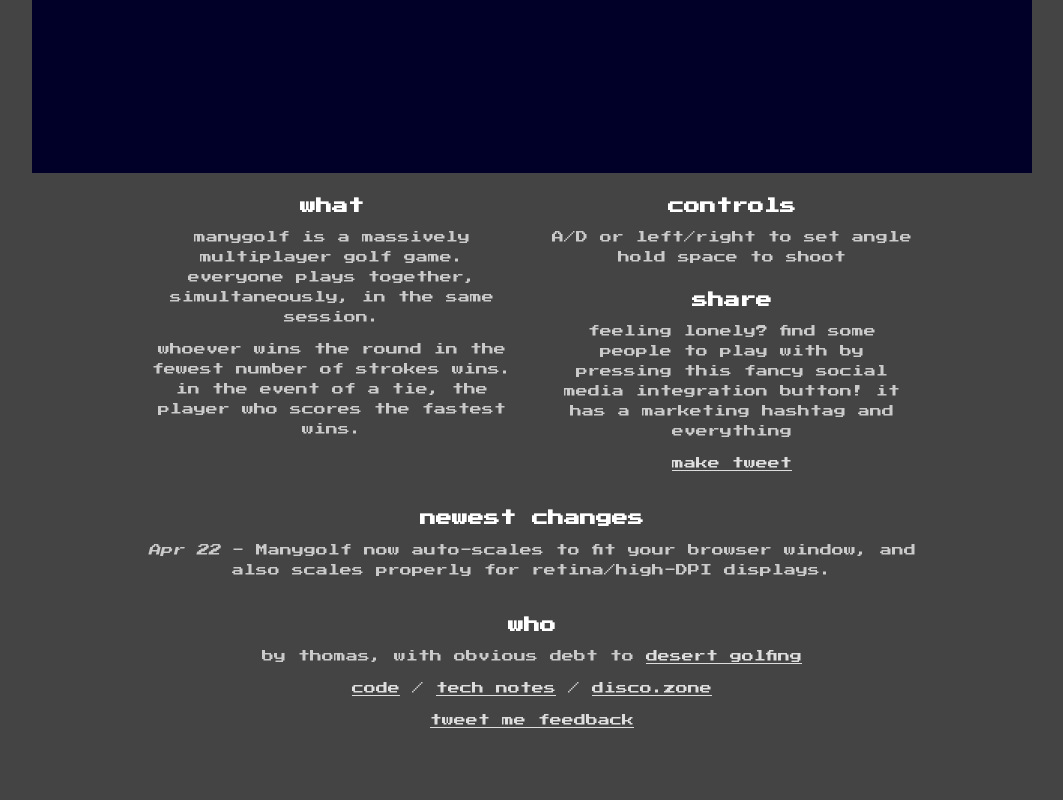
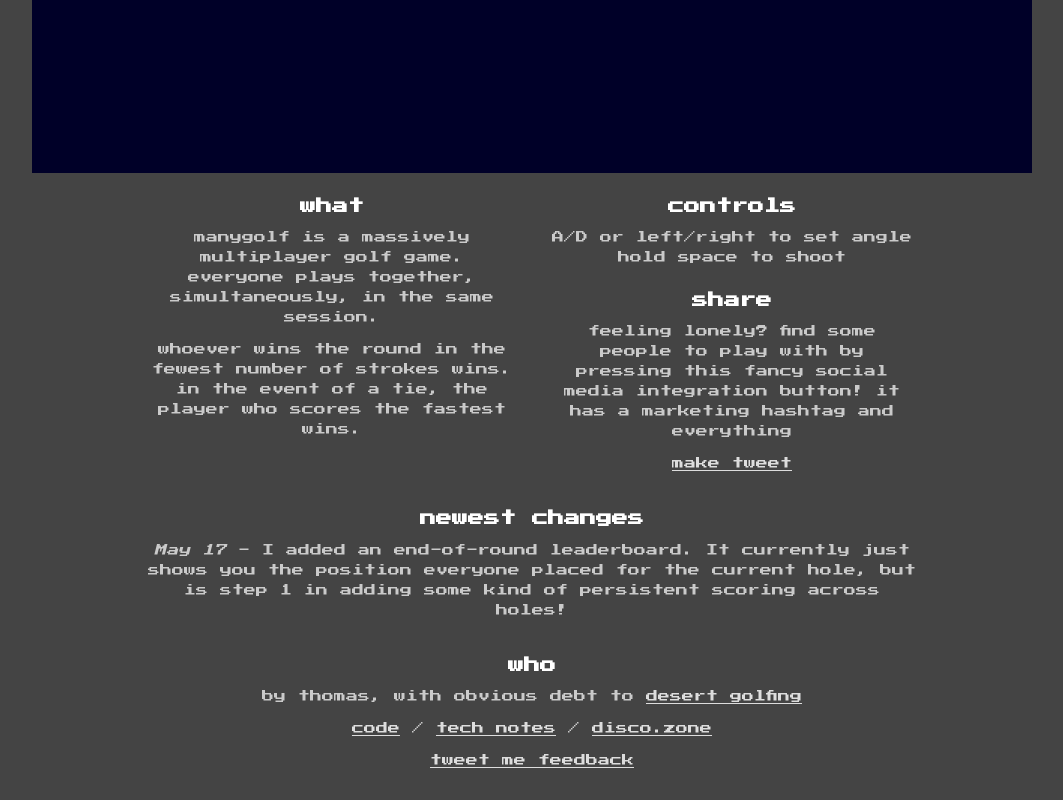
Before and after one commit to terrell511/manygolf, a website with bundled scripts: page index.html in a window 1280 px wide. Shown: the part 420-1220 px from the top of the page, without its empty margins (108-1171 px from the left). Before the commit the page ends 1180 px from the top, so only its background shows below. Built offline with nearby package versions, Linux system fonts and the light colour scheme; no server answers; what p2 would draw is missing.

Commit message:
Add update note

```diff
--- a/index.html
+++ b/index.html
@@ -76,7 +76,7 @@
         <div class="section">
           <h2>newest changes</h2>
           <p>
-            <em>Apr 22</em> - Manygolf now auto-scales to fit your browser window, and also scales properly for retina/high-DPI displays.
+            <em>May 17</em> - I added an end-of-round leaderboard. It currently just shows you the position everyone placed for the current hole, but is step 1 in adding some kind of persistent scoring across holes!
           </p>
         </div>
       </div>
```
